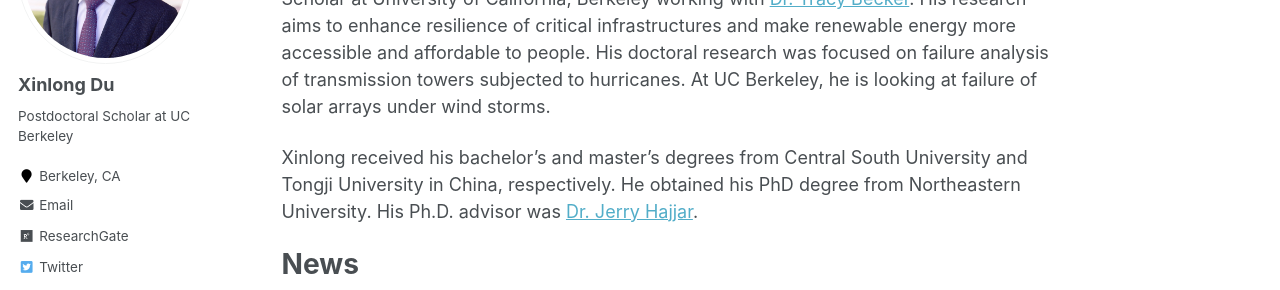
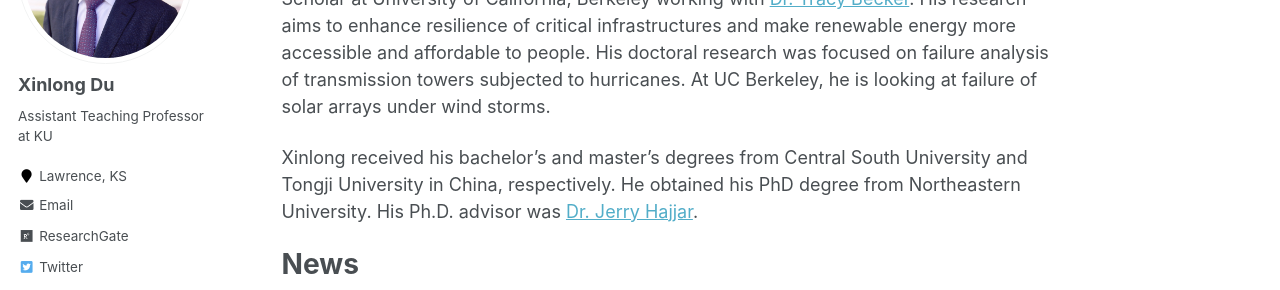
Before and after one commit to xinlong-du/xinlong-du.github.io, a Jekyll site: the page built from _pages/about.md, in a window 1280 px wide. Shown: the part 229-519 px from the top of the page. Built offline with Jekyll 4.4.1, drawn with Linux system fonts in a browser that asks for light colours; some web fonts are replaced.

Commit message:
Update bio

```diff
--- a/_config.yml
+++ b/_config.yml
@@ -82,8 +82,8 @@ analytics:
 author:
   name             : "Xinlong Du"
   avatar           : "Xinlong.jpg"
-  bio              : "Postdoctoral Scholar at UC Berkeley"
-  location         : "Berkeley, CA"
+  bio              : "Assistant Teaching Professor at KU"
+  location         : "Lawrence, KS"
   employer         :
   pubmed           :
   googlescholar    : "https://scholar.google.com/citations?user=zBfvwlkAAAAJ&hl=en&oi=ao"
```
